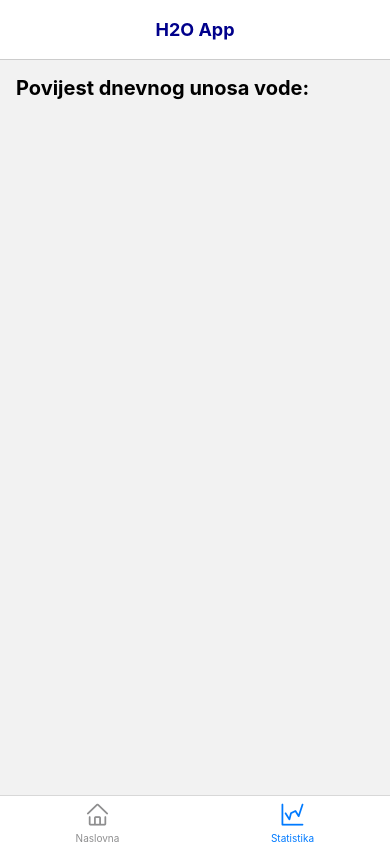
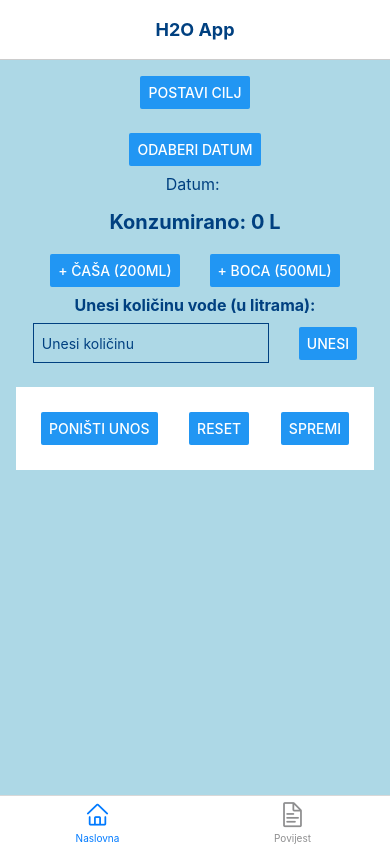
Before and after one commit to pmfst-web/projekt-maperisin, a React Native app: screen /Statistika in a window 390 px wide. Built offline with nearby package versions, Linux system fonts and the light colour scheme.

Commit message:
Dizajn stranice

```diff
--- a/App.js
+++ b/App.js
@@ -5,17 +5,13 @@ import { createBottomTabNavigator } from '@react-navigation/bottom-tabs';
 import { AntDesign } from '@expo/vector-icons';
 
 import PocetniEkran from './screens/PocetniEkran';
-import StatistikaEkran from './screens/StatistikaEkran';
+import PovijestEkran from './screens/PovijestEkran';
 
 const Tab = createBottomTabNavigator();
 
 const App = () => {
 
   const [waterIntakeData, setWaterIntakeData] = useState([]);
-
-  const handleSaveWaterIntake = (waterIntake) => {
-    setWaterIntakeData([...waterIntakeData, waterIntake]);
-  };
 
   return (
     <SafeAreaView style={styles.safeArea}>
@@ -26,22 +22,19 @@ const App = () => {
       <NavigationContainer>
         <Tab.Navigator
           screenOptions={({ route }) => ({
-            headerShown: false, //header Naslovna i Statistika sakriveni
+            headerShown: false, //header Naslovna i Povijest sakriveni
 
             tabBarIcon: ({ color, size }) => {
               let iconName;
 
               if (route.name === 'Naslovna') {
                 iconName = 'home';
-              } else if (route.name === 'Statistika') {
-                iconName = 'linechart';
+              } else if (route.name === 'Povijest') {
+                iconName = 'filetext1';
               }
 
               return <AntDesign name={iconName} size={size} color={color} />;
             },
-            activeTintColor: 'blue',
-            inactiveTintColor: 'gray',
-            //headerShown: route.name !== 'Naslovna', //sakrivanje headera "Naslovna" sa početnog ekrana
           })}
         >
         <Tab.Screen name="Naslovna">
@@ -49,13 +42,13 @@ const App = () => {
               <PocetniEkran
                 {...props}
                 waterIntakeData={waterIntakeData}
-                onSaveWaterIntake={handleSaveWaterIntake}
+                setWaterIntakeData={setWaterIntakeData}
               />
             )}
           </Tab.Screen>
-          <Tab.Screen name="Statistika">
+          <Tab.Screen name="Povijest">
             {props => (
-              <StatistikaEkran
+              <PovijestEkran
                 {...props}
                 waterIntakeData={waterIntakeData}
               />
@@ -86,7 +79,7 @@ const styles = StyleSheet.create({
   appName: {
     fontSize: 18,
     fontWeight: 'bold',
-    color: '#00008B'
+    color: '#004080'
   },
 });
 
--- a/screens/DnevniCilj.js
+++ b/screens/DnevniCilj.js
@@ -38,18 +38,21 @@ const styles = StyleSheet.create({
     fontSize: 16,
     fontWeight: 'bold',
     marginBottom: 8,
+    color: '#004080',
   },
   modalInput: {
     height: 40,
-    borderColor: 'gray',
+    borderColor: '#004080',
     borderWidth: 1,
     marginBottom: 16,
     paddingHorizontal: 8,
+    color: '#004080'
   },
   modalButtonContainer: {
     flexDirection: 'row',
     justifyContent: 'center',
     marginTop: 16,
+    borderRadius: 100
   },
   buttonSeparator: {
     width: 30,
--- a/screens/PocetniEkran.js
+++ b/screens/PocetniEkran.js
@@ -1,12 +1,11 @@
 import React, { useState, useEffect } from 'react';
 import { View, Text, TextInput, Button, StyleSheet, Modal, KeyboardAvoidingView, FontAwesome } from 'react-native';
-import Icon from 'react-native-vector-icons/FontAwesome';
 
 import DnevniCilj from '../screens/DnevniCilj';
 import Kalendar from '../screens/Kalendar';
 
 
-const PocetniEkran = ({ waterIntakeData, onSaveWaterIntake }) => {
+const PocetniEkran = ({ waterIntakeData, setWaterIntakeData }) => {
   const [dailyGoal, setDailyGoal] = useState('');
   const [consumed, setConsumed] = useState(0);
   const [customInput, setCustomInput] = useState('');
@@ -27,12 +26,25 @@ const PocetniEkran = ({ waterIntakeData, onSaveWaterIntake }) => {
       return;
     }
 
+    //da se u listu ne sprema više istih datuma
+    const existingDataIndex = waterIntakeData.findIndex(
+      entry => entry.date === selectedDate
+    );
+
+    if (existingDataIndex !== -1) {
+      //ažurira postojeći unos
+      const updatedData = [...waterIntakeData];
+      updatedData[existingDataIndex].amount = consumed.toFixed(1);
+      setWaterIntakeData(updatedData);
+    } else {
+      //dodaje novi unos
       const waterIntake = {
         date: selectedDate,
         amount: consumed.toFixed(1),
       };
+      setWaterIntakeData([waterIntake, ...waterIntakeData]);
+    }
 
-    onSaveWaterIntake(waterIntake);
     setSelectedDate('');
     setConsumed(0);
   };
@@ -100,24 +112,28 @@ const PocetniEkran = ({ waterIntakeData, onSaveWaterIntake }) => {
 
   return (
     <View style={styles.container}>
+      <View style={styles.section}>
         <View style={styles.buttonContainer}>
           <Button title="Postavi cilj" onPress={() => setIsModalVisible(true)} />
         </View>
         {dailyGoal !== '' && (
-        <Text style={styles.label}>Dnevni cilj: {parseFloat(dailyGoal).toFixed(1).replace('.0', '')} L</Text>
+          <Text style={styles.goalText}>Dnevni cilj: {parseFloat(dailyGoal).toFixed(1).replace('.0', '')} L</Text>
         )}
+      </View>
+      <View style={styles.section}>
         <View style={styles.buttonContainer}>
-        <Button title="Odaberi datum" onPress={() => setIsCalendarVisible(true)} />
+          <Button title="Odaberi datum" iconName = 'calendar' onPress={() => setIsCalendarVisible(true)} />
         </View>
-      <Text style={styles.label}>Datum: {selectedDate.split('-').reverse().join('/')}</Text>
-
-      <Text style={styles.label}>Konzumirano: {consumed.toFixed(1).replace('.0', '')} L</Text>
+        <Text style={styles.dateText}>Datum: {selectedDate ? selectedDate.split('-').reverse().join('/') : ''}</Text>
+      </View>
+      <View style={styles.section}>
+        <Text style={styles.consumedText}>Konzumirano: {consumed.toFixed(1).replace('.0', '')} L</Text>
         <View style={styles.buttonContainer}>
           <Button title="+ čaša (200ml)" onPress={() => handleAddWater(0.2)} />
           <View style={styles.separator} />
           <Button title="+ boca (500ml)" onPress={() => handleAddWater(0.5)} />
         </View>
-      <Text style={styles.label}>Unesi količinu vode (u litrama):</Text>
+        <Text style={styles.customInputLabel}>Unesi količinu vode (u litrama):</Text>
         <View style={styles.inputContainer}>
           <TextInput
             style={styles.input}
@@ -129,14 +145,11 @@ const PocetniEkran = ({ waterIntakeData, onSaveWaterIntake }) => {
           <View style={styles.separator} />
           <Button title="Unesi" onPress={handleUpdateWater} />
         </View>
-      <View style={styles.buttonContainer}>
+      </View>
+      <View style={styles.footer}>
+        <Button title="Poništi unos" onPress={handleUndo} />
+        <Button title="Reset" onPress={handleReset} />
         <Button title="Spremi" onPress={handleSaveWaterIntake} />
-      </View>
-      <View style={styles.buttonContainer}>
-        <Button title="Poništi zadnju dodanu količinu" onPress={handleUndo} />
-      </View>
-      <View style={styles.buttonContainer}>
-        <Button title="Reset" onPress={handleReset} />
       </View>
 
       {isCalendarVisible && (
@@ -169,44 +182,80 @@ const styles = StyleSheet.create({
     paddingHorizontal: 16,
     paddingTop: 16,
   },
-
-  label: {
-    fontSize: 16,
+  section: {
+    marginBottom: 16,
+  },
+  sectionLabel: {
+    fontSize: 18,
     fontWeight: 'bold',
     marginBottom: 8,
-    color: '#00008B'
-  },
-  input: {
-    height: 40,
-    borderColor: 'gray',
-    borderWidth: 1,
-    marginBottom: 16,
-    paddingHorizontal: 8,
+    color: '#004080',
   },
   buttonContainer: {
     marginBottom: 8,
     flexDirection: 'row',
     justifyContent: 'center',
   },
-  congratulationsText: {
+
+  goalText: {
+    fontSize: 16,
+    textAlign: 'center',
+    color: '#004080',
+  },
+  dateText: {
+    fontSize: 16,
+    textAlign: 'center',
+    color: '#004080',
+  },
+  consumedText: {
     fontSize: 20,
+    textAlign: 'center',
     fontWeight: 'bold',
+    marginBottom: 20,
+    color: '#004080',
+  },
+  customInputLabel: {
+    fontSize: 16,
     textAlign: 'center',
-    marginTop: 50,
-    color: '#00008B',
-  },
-  calendarContainer: {
-    marginBottom: 20,
-  },
-  separator: {
-    width: 30,
+    fontWeight: 'bold',
+    marginBottom: 8,
+    color: '#004080',
   },
   inputContainer: {
     flexDirection: 'row',
     alignItems: 'center',
     marginBottom: 8,
+    justifyContent: 'center',
   },
-
+  input: {
+    height: 40,
+    borderColor: '#004080',
+    borderWidth: 1,
+    paddingHorizontal: 8,
+    color: '#004080',
+  },
+  footer: {
+    flexDirection: 'row',
+    justifyContent: 'space-between',
+    padding: 25,
+    backgroundColor: 'white'
+  },
+  congratulationsText: {
+    fontSize: 20,
+    fontWeight: 'bold',
+    textAlign: 'center',
+    color: '#004080',
+    marginTop: 30,
+  },
+  modalContainer: {
+    flex: 1,
+    justifyContent: 'center',
+    paddingHorizontal: 16,
+    backgroundColor: 'rgba(0, 0, 0, 0.5)',
+  },
+  separator: {
+    width: 30,
+  },
 
 });
 
--- /dev/null
+++ b/screens/PovijestEkran.js
@@ -0,0 +1,55 @@
+import React from 'react';
+import { View, Text, StyleSheet, ScrollView } from 'react-native';
+
+const PovijestEkran = ({ waterIntakeData }) => {
+  //sortiranje podatka o unosu vode po datumima (od najnovijeg do najstarijeg)
+  const sortedData = waterIntakeData.sort((a, b) => new Date(b.date) - new Date(a.date));
+
+  return (
+    <ScrollView style={styles.container}>
+      <Text style={styles.heading}>Povijest dnevnog unosa vode:</Text>
+      {sortedData.map(entry => (
+        <View key={entry.date} style={styles.entryContainer}>
+          <Text style={styles.dateText}>
+            Datum: {entry.date ? entry.date.split('-').reverse().join('/') : ''}
+          </Text>
+          <Text style={styles.amountText}>Količina: {entry.amount} L</Text>
+        </View>
+      ))}
+    </ScrollView>
+  );
+};
+
+const styles = StyleSheet.create({
+  container: {
+    backgroundColor: '#ADD8E6',
+    flex: 1,
+    padding: 16,
+  },
+  heading: {
+    fontSize: 20,
+    fontWeight: 'bold',
+    marginBottom: 16,
+    color: '#004080'
+  },
+  entryContainer: {
+    backgroundColor: '#F8F8F8',
+    borderRadius: 8,
+    padding: 12,
+    marginBottom: 8,
+    width: '80%',
+    alignSelf: 'center',
+    alignItems: 'center'
+  },
+  dateText: {
+    fontSize: 16,
+    fontWeight: 'bold',
+    color: '#004080'
+  },
+  amountText: {
+    fontSize: 14,
+    color: '#004080',
+  },
+});
+
+export default PovijestEkran;
--- a/screens/StatistikaEkran.js
+++ /dev/null
@@ -1,38 +0,0 @@
-import React from 'react';
-import { View, Text, StyleSheet, ScrollView } from 'react-native';
-
-const StatistikaEkran = ({ waterIntakeData }) => {
-  console.log(waterIntakeData);
-
-  return (
-    <ScrollView style={styles.container}>
-      <Text style={styles.heading}>Povijest dnevnog unosa vode:</Text>
-      {waterIntakeData.map(entry => (
-        <View key={entry.date} style={styles.entryContainer}>
-          <Text style={styles.entryText}>Datum: {entry.date.split('-').reverse().join('/')}</Text>
-          <Text style={styles.entryText}>Količina: {entry.amount} L</Text>
-        </View>
-      ))}
-    </ScrollView>
-  );
-};
-
-const styles = StyleSheet.create({
-  container: {
-    flex: 1,
-    padding: 16,
-  },
-  heading: {
-    fontSize: 20,
-    fontWeight: 'bold',
-    marginBottom: 16,
-  },
-  entryContainer: {
-    marginBottom: 8,
-  },
-  entryText: {
-    fontSize: 16,
-  },
-});
-
-  export default StatistikaEkran;
```
Also changed, not shown: 1 other file (tests, documents, lock files or other folders). Lines whose indentation alone changed are shown as unchanged.
